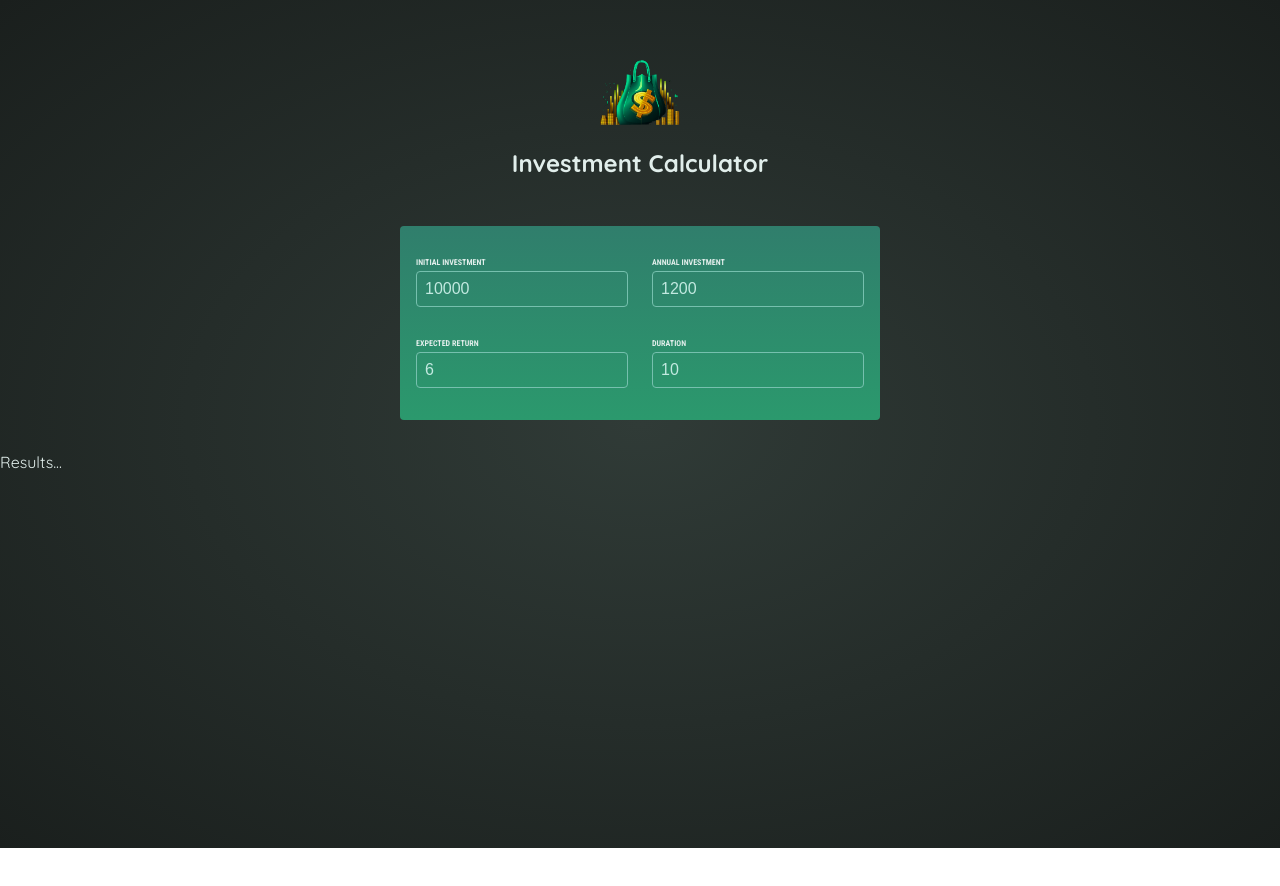
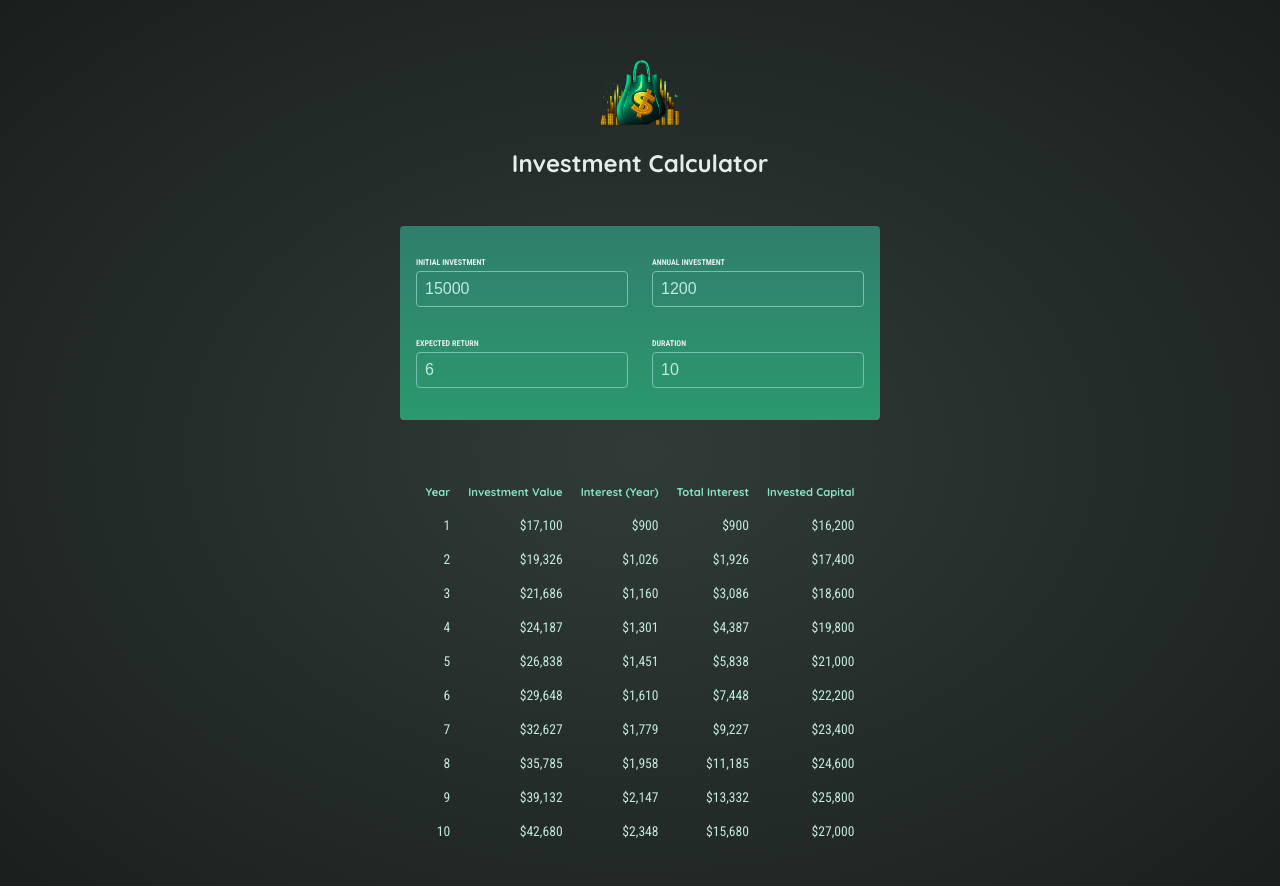
Before and after one commit to purepleya/react-study, a React (Vite) app in the folder React Investment Calculator/: page / in a window 1280 px wide. Shown: the top 886 px of the page. Before the commit the page ends 848 px from the top, so only its background shows below. Built offline with nearby package versions, Linux system fonts and the light colour scheme.

Commit message:
102. 리스트에 결과 출력하기 및 더 많은 값 파생하기

```diff
--- a/React Investment Calculator/src/App.jsx
+++ b/React Investment Calculator/src/App.jsx
@@ -5,7 +5,7 @@
 
 function App() {
   const [userInput, setUserInput] = useState({
-    initialInvestment: 10000,
+    initialInvestment: 15000,
     annualInvestment: 1200,
     expectedReturn: 6,
     duration: 10
--- a/React Investment Calculator/src/components/Results.jsx
+++ b/React Investment Calculator/src/components/Results.jsx
@@ -1,10 +1,32 @@
-import { calculateInvestmentResults } from '../util/investment'
+import { calculateInvestmentResults, formatter } from '../util/investment'
 
 export default function Results({ input }) {
+  const resultsData = calculateInvestmentResults(input);
+  const initialInvestment = resultsData[0].valueEndOfYear - resultsData[0].interest - resultsData[0].annualInvestment;
 
-  const result = calculateInvestmentResults(input);
+  return <table id="result">
+    <thead>
+      <tr>
+        <th>Year</th>
+        <th>Investment Value</th>
+        <th>Interest (Year)</th>
+        <th>Total Interest</th>
+        <th>Invested Capital</th>
+      </tr>
+    </thead>
+    <tbody>
+      {resultsData.map(yearData => {
+        const totalInterest = yearData.valueEndOfYear - yearData.annualInvestment * yearData.year - initialInvestment;
+        const totlaAmountInvested = yearData.valueEndOfYear - totalInterest;
 
-  console.log(result);
-
-  return <p>Results...</p>;
+        return <tr key={yearData.year}>
+          <td>{yearData.year}</td>
+          <td>{formatter.format(yearData.valueEndOfYear)}</td>
+          <td>{formatter.format(yearData.interest)}</td>
+          <td>{formatter.format(totalInterest)}</td>
+          <td>{formatter.format(totlaAmountInvested)}</td>
+        </tr>
+      })}
+    </tbody>
+  </table>;
 }
```
